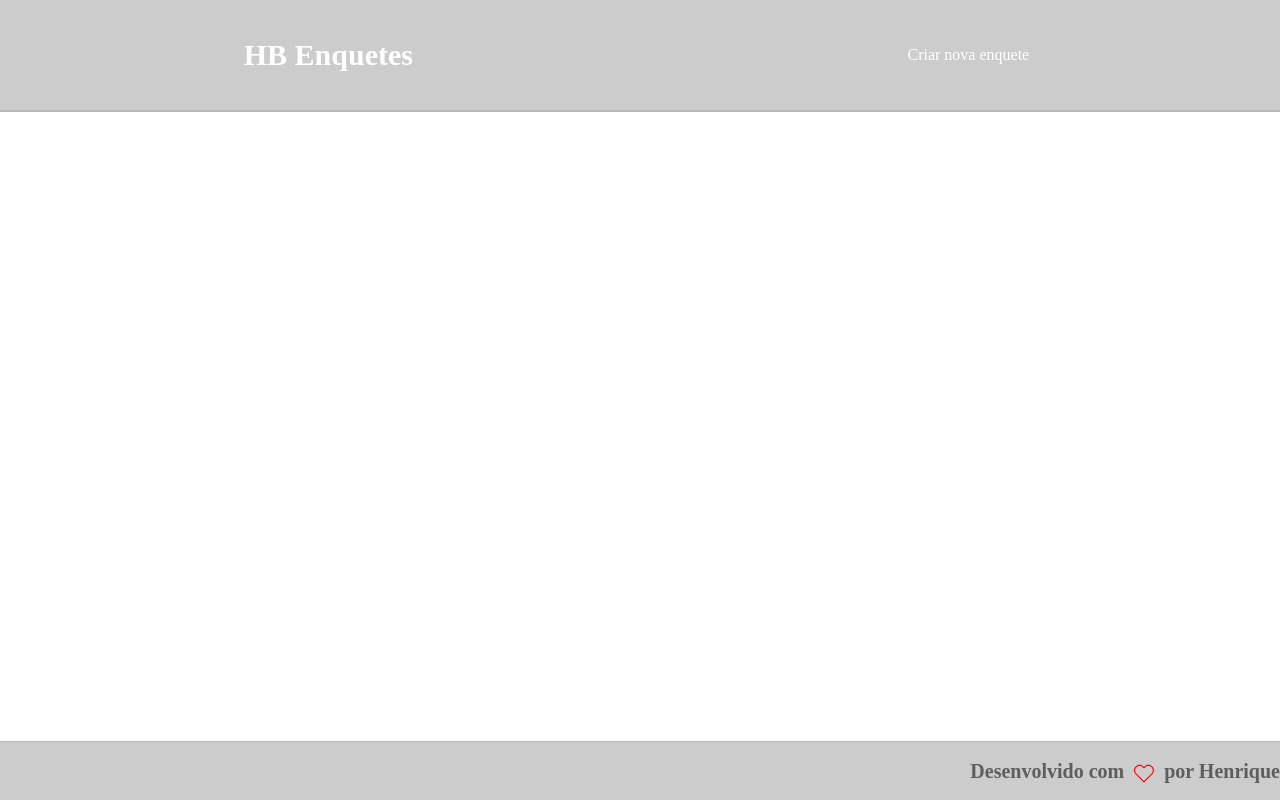
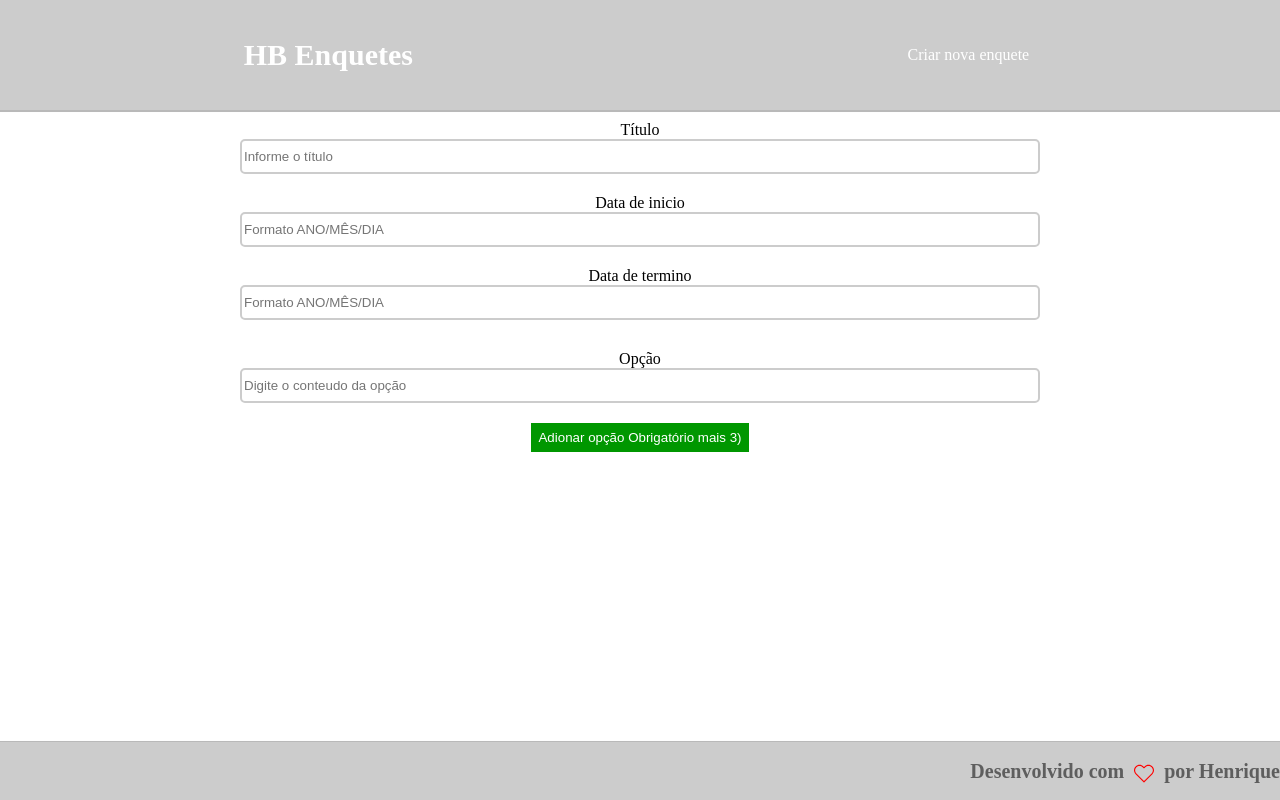
Before and after one commit to Henriquesb-1/voting-system-web-ui, a React (Create React App) app: page /register in a window 1280 px wide. Built offline with nearby package versions, Linux system fonts and the light colour scheme.

Commit message:
Added register poll screen.

```diff
--- a/src/components/Poll/RegisterPoll/RegisterPoll.tsx
+++ b/src/components/Poll/RegisterPoll/RegisterPoll.tsx
@@ -1,3 +1,112 @@
+import { useState } from "react"
+import Option from "../../../model/Option";
+import FeedBack from "../../../utils/Feedback";
+
+import "./registerPoll.css";
+
 export default function RegisterPoll() {
-    return <h1></h1>
+    const [options, setOptions] = useState<Option[]>([]);
+    const [optionsMissing, setOptionsMissing] = useState<number>(3);
+
+    const [option, setOption] = useState<string>("");
+
+    function addOption() {
+        const hasAlreadyBeenInclude = options.filter(optionToCompare => optionToCompare.content === option).length > 0;
+
+        if (hasAlreadyBeenInclude) {
+            FeedBack.error("Opção já incluida");
+        } else if (option) {
+            setOptions(options.concat({ id: 0, content: option, pollId: 0, voteCount: 0 }));
+            if(optionsMissing > 0) setOptionsMissing(optionsMissing - 1);
+        } else {
+            FeedBack.error("Conteudo não pode ficar vazio");
+        }
+    }
+
+    function removeOption(option: Option) {
+        setOptions(options.filter(optionToFilter => optionToFilter.content !== option.content));
+        if(options.length <= 3) setOptionsMissing(optionsMissing + 1);
+    }
+
+    function renderOptions() {
+        if (options.length > 0) {
+            return options.map(option => {
+                return (
+                    <div className="option-to-save">
+                        <div>
+                            <span>{option.content}</span>
+                        </div>
+
+                        <div className="delete-option">
+                            <button type="button" title={`Remover opção ${options.length < 3 ? "(Você precisa de pelo menos 3)" : ""}`} onClick={e => removeOption(option)}>
+                                <svg width="24px" height="24px" viewBox="0 0 24 24" fill="#f00" xmlns="http://www.w3.org/2000/svg">
+                                    <path d="M20.7457 3.32851C20.3552 2.93798 19.722 2.93798 19.3315 3.32851L12.0371 10.6229L4.74275 3.32851C4.35223 2.93798 3.71906 2.93798 3.32854 3.32851C2.93801 3.71903 2.93801 4.3522 3.32854 4.74272L10.6229 12.0371L3.32856 19.3314C2.93803 19.722 2.93803 20.3551 3.32856 20.7457C3.71908 21.1362 4.35225 21.1362 4.74277 20.7457L12.0371 13.4513L19.3315 20.7457C19.722 21.1362 20.3552 21.1362 20.7457 20.7457C21.1362 20.3551 21.1362 19.722 20.7457 19.3315L13.4513 12.0371L20.7457 4.74272C21.1362 4.3522 21.1362 3.71903 20.7457 3.32851Z" fill="#f00" />
+                                </svg>
+                            </button>
+                        </div>
+                    </div>
+                )
+            })
+        }
+    }
+
+    return (
+        <form className="flex-column-center">
+            <div className="input-group margin-y flex-column-center">
+                <div>
+                    <label htmlFor="title">Título</label>
+                </div>
+
+                <div className="input">
+                    <input placeholder="Informe o título" type="text" id="title" name="title" />
+                </div>
+            </div>
+
+            <div className="input-group margin-y flex-column-center">
+                <div>
+                    <label htmlFor="start_date">Data de inicio</label>
+                </div>
+
+                <div className="input">
+                    <input placeholder="Formato ANO/MÊS/DIA" type="text" id="start_date" name="start_date" />
+                </div>
+            </div>
+
+            <div className="input-group margin-y flex-column-center">
+                <div>
+                    <label htmlFor="end_date">Data de termino</label>
+                </div>
+
+                <div className="input">
+                    <input placeholder="Formato ANO/MÊS/DIA" type="text" id="end_date" name="end_date" />
+                </div>
+            </div>
+
+            <div className="input-group margin-y flex-column-center">
+                <div className="input-group margin-y flex-column-center">
+                    <div>
+                        <label htmlFor="option">Opção</label>
+                    </div>
+
+                    <div className="input">
+                        <input placeholder="Digite o conteudo da opção" onChange={e => setOption(e.target.value)} type="text" id="option" name="option" />
+                    </div>
+                </div>
+
+                <div className="margin-y">
+                    <button type="button" className="clean-button" onClick={() => addOption()}>Adionar opção {optionsMissing > 0 ? `Obrigatório mais ${optionsMissing})` : ""}</button>
+                </div>
+
+                <div className="margin-y">
+                    {renderOptions()}
+                </div>
+            </div>
+
+            {optionsMissing === 0 ? (
+                <div className="save">
+                    <button className="clean-button">Salvar</button>
+                </div>
+            ) : false}
+        </form>
+    )
 }
--- /dev/null
+++ b/src/components/Poll/RegisterPoll/registerPoll.css
@@ -0,0 +1,36 @@
+.input-group {
+    width: 100%;
+}
+
+.input-group .input input {
+    width: 800px;
+    height: 35px;
+    border-radius: 5px;
+    border: 2px solid #ccc;
+    outline-color: rgb(1, 76, 105);
+}
+
+.option-to-save {
+    position: relative;
+
+    width: 800px;
+    min-height: 35px;
+
+    margin-top: 5px;
+
+    padding: 7px;
+    text-align: center;
+    background-color: rgb(10, 207, 207);
+}
+
+.option-to-save .delete-option {
+    position: absolute;
+    right: 0;
+    top: 0;
+}
+
+.option-to-save .delete-option button {
+    background: none;
+    border: none;
+    cursor: pointer;
+}
```
